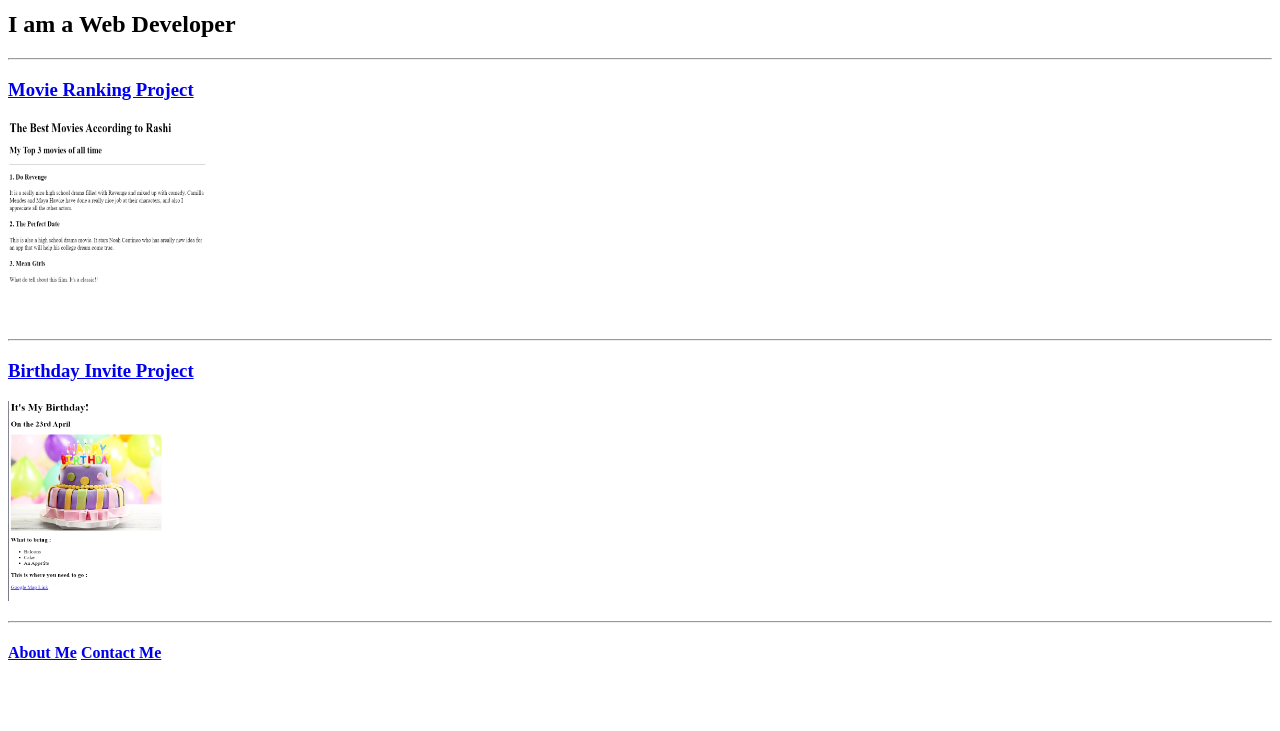
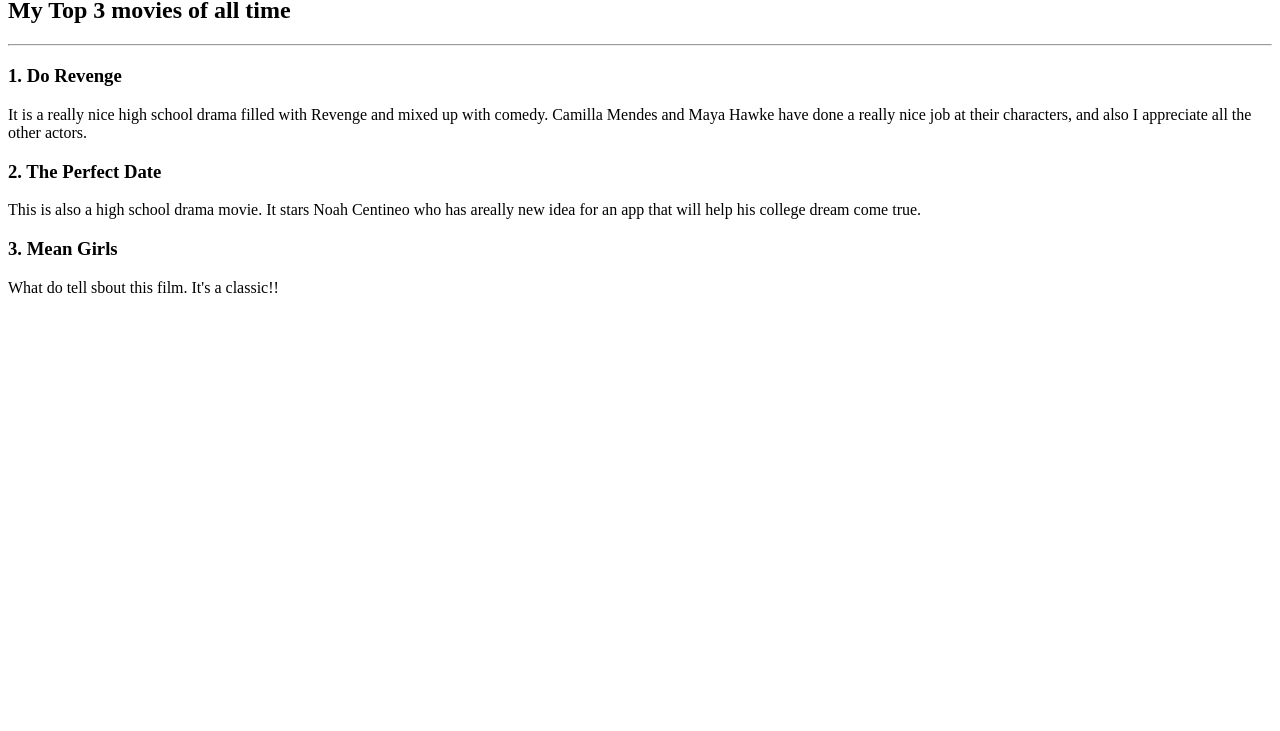
Before and after one commit to rashiv23/html-portfolio, a plain HTML site: page index.html in a window 1280 px wide. Shown: the part 69-800 px from the top of the page. Drawn offline with Linux system fonts and the light colour scheme.

Commit message:
Add files via upload

```diff
--- a/index.html
+++ b/index.html
@@ -1,52 +1,22 @@
-<!-- TODO 1: Create the HTML Boilerplate -->
+<h1>The Best Movies According to Rashi</h1>
 
-<!-- TODO 2: Add Your previous projects' HTML into the public folder -->
+<h2>My Top 3 movies of all time</h2>
 
-<!-- TODO 3: Take screenshots of your project previews and add the images to the images folder -->
+<hr>
 
-<!-- TODO 4: Add titles/subtitles etc. -->
+<h3>1. Do Revenge</h3>
+<p>
+    It is a really nice high school drama filled with Revenge and mixed up with comedy. Camilla Mendes and Maya Hawke have done
+a really nice job at their characters, and also I appreciate all the other actors.
+</p>
 
-<!-- TODO 5: Add a link to the project pages -->
+<h3>2. The Perfect Date</h3>
+<p>
+    This is also a high school drama movie. It stars Noah Centineo who has areally new idea for an app that will help his college
+    dream come true.
+</p>
 
-<!-- TODO 6: Add images to show the project previews
-HINT for TODO 6: You can use the height attribute set to 200 to make the image smaller:
-https://developer.mozilla.org/en-US/docs/Web/HTML/Element/img#attr-height -->
-
-<!-- TODO 7: Add the Contact Me and About Me page links -->
-
-<!DOCTYPE html>
-<html lang = "en">
-<head>
-    <meta charset = "UTF-8">
-    <meta name = "viewport" content = "width=device-width, initial-scale = 1.0">
-    <title>Rashi's Portfolio</title>
-</head>
-<body>
-    <h1>Rashi's Portfolio</h1>
-    <h2>I am a Web Developer</h2>
-    <hr/>
-
-    <h3>
-        <a href = "../2.4 Movie Ranking Project/index.html">Movie Ranking Project</a>
-    </h3>
-    <p>
-        <img src = "assets/images/movie-ranking.png" height = 200 width = 200 />
-    </p>
-    <hr />
-
-    <h3>
-        <a href = "../3.4 Birthday Invite Project/">Birthday Invite Project</a>
-    </h3>
-    <p>
-        <img src = "assets/images/birthday-invite.png" height = 200 width = 200 />
-    </p>
-    <hr />
-
-    <p>
-        <h4>
-            <a href = "./public/about.html">About Me</a>
-            <a href = "./public/contact.html">Contact Me</a>
-        </h4>
-    </p>
-</body>
-</html>
+<h3>3. Mean Girls</h3>
+<p>
+    What do tell sbout this film. It's a classic!!
+</p>
```
